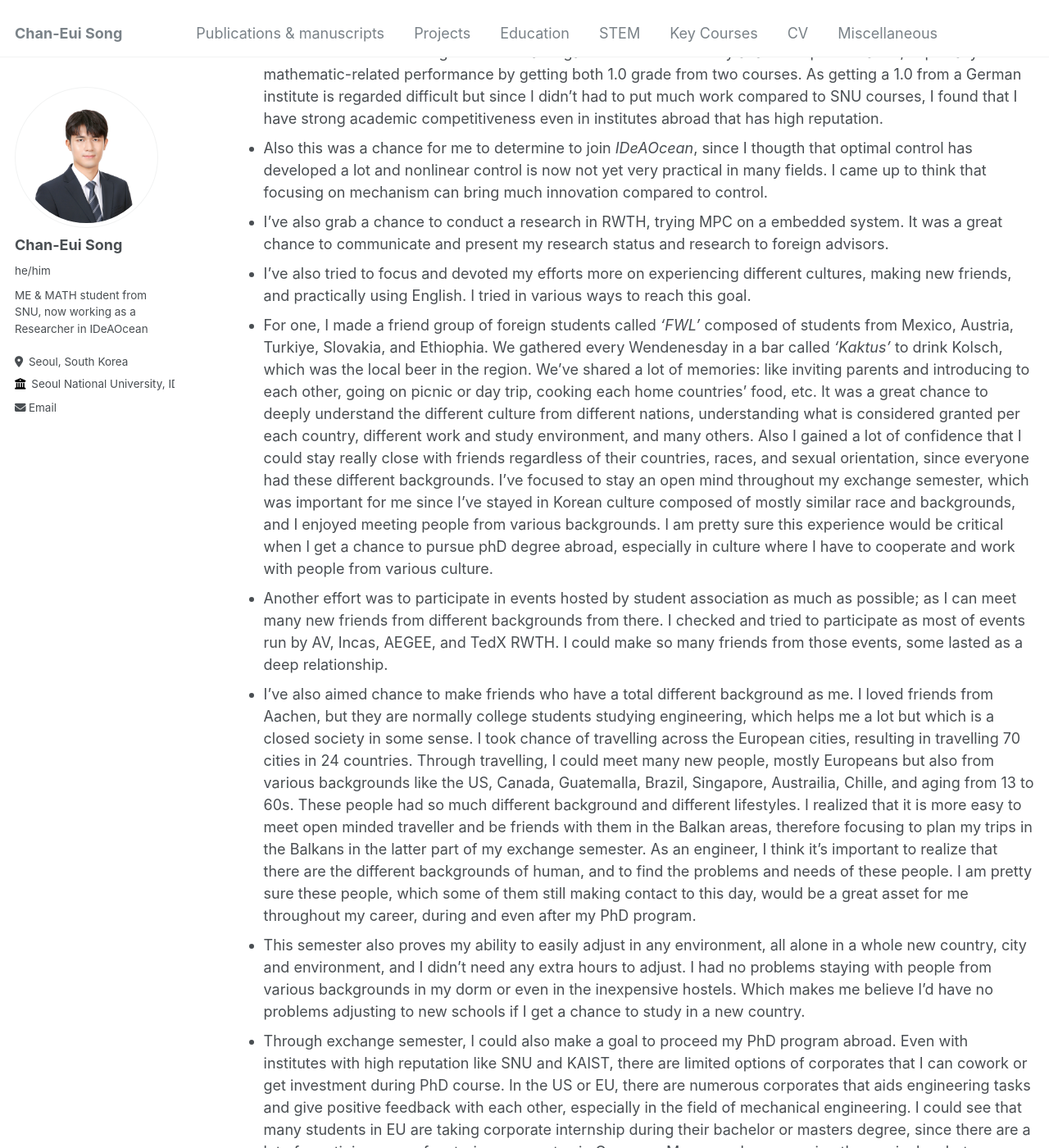
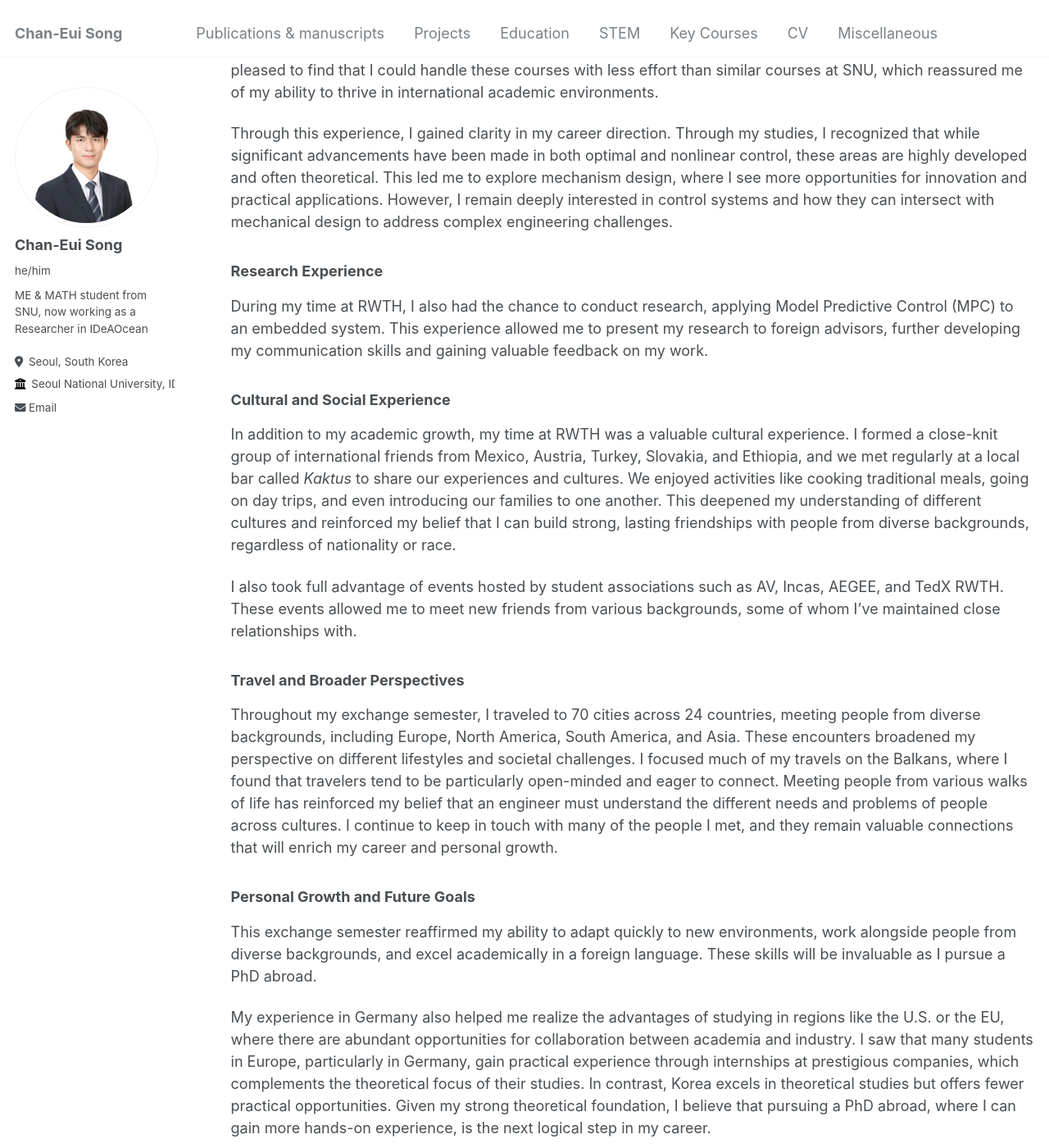
Before and after one commit to cksdml1014/chanisong, a Jekyll site: the page built from _pages/Miscellaneous.md, in a window 1280 px wide and 1400 px high, scrolled down 417 px. Shown: the whole window at 82% size. Built offline with Jekyll 4.4.1, drawn with Linux system fonts in a browser that asks for light colours; some of the changed text lies outside the part shown.

Commit message:
Update Miscellaneous.md

```diff
--- a/_pages/Miscellaneous.md
+++ b/_pages/Miscellaneous.md
@@ -4,21 +4,38 @@ title: "Miscellaneous"
 permalink: /miscellaneous/
 author_profile: true
 ---
+
 ## Exchange Semester at RWTH Aachen University
 
-- I had my exchange semester in RWTH Aachen University for Spring semester in 2023.
-- My exchange semester had great impact on my career, not only about the academic and research, but also about understanding different cultures, chances of living abroad, and making a great progress in using English.
-- I took 3 master courses in RWTH, about nonlinear control, model based estimation methods, and reinforcement learning and learning based control which I could take exams of only the first two courses due to different semester schedule between Germany and Korea.
-- I had no problem catching up with the courses, thereby getting confidence in studying engineering in a whole new environment with English. I could also gain confidence with my academic performance, especially mathematic-related performance by getting both 1.0 grade from two courses. As getting a 1.0 from a German institute is regarded difficult but since I didn't had to put much work compared to SNU courses, I found that I have strong academic competitiveness even in institutes abroad that has high reputation.
-- Also this was a chance for me to determine to join *IDeAOcean*, since I thougth that optimal control has developed a lot and nonlinear control is now not yet very practical in many fields. I came up to think that focusing on mechanism can bring much innovation compared to control.
-- I've also grab a chance to conduct a research in RWTH, trying MPC on a embedded system. It was a great chance to communicate and present my research status and research to foreign advisors.
-- I've also tried to focus and devoted my efforts more on experiencing different cultures, making new friends, and practically using English. I tried in various ways to reach this goal.
-- For one, I made a friend group of foreign students called *'FWL'* composed of students from Mexico, Austria, Turkiye, Slovakia, and Ethiophia. We gathered every Wendenesday in a bar called *'Kaktus'* to drink Kolsch, which was the local beer in the region. We've shared a lot of memories: like inviting parents and introducing to each other, going on picnic or day trip, cooking each home countries' food, etc. It was a great chance to deeply understand the different culture from different nations, understanding what is considered granted per each country, different work and study environment, and many others. Also I gained a lot of confidence that I could stay really close with friends regardless of their countries, races, and sexual orientation, since everyone had these different backgrounds. I've focused to stay an open mind throughout my exchange semester, which was important for me since I've stayed in Korean culture composed of mostly similar race and backgrounds, and I enjoyed meeting people from various backgrounds. I am pretty sure this experience would be critical when I get a chance to pursue phD degree abroad, especially in culture where I have to cooperate and work with people from various culture.
-- Another effort was to participate in events hosted by student association as much as possible; as I can meet many new friends from different backgrounds from there. I checked and tried to participate as most of events run by AV, Incas, AEGEE, and TedX RWTH. I could make so many friends from those events, some lasted as a deep relationship.
-- I've also aimed chance to make friends who have a total different background as me. I loved friends from Aachen, but they are normally college students studying engineering, which helps me a lot but which is a closed society in some sense. I took chance of travelling across the European cities, resulting in travelling 70 cities in 24 countries. Through travelling, I could meet many new people, mostly Europeans but also from various backgrounds like the US, Canada, Guatemalla, Brazil, Singapore, Austrailia, Chille, and aging from 13 to 60s. These people had so much different background and different lifestyles. I realized that it is more easy to meet open minded traveller and be friends with them in the Balkan areas, therefore focusing to plan my trips in the Balkans in the latter part of my exchange semester. As an engineer, I think it's important to realize that there are the different backgrounds of human, and to find the problems and needs of these people. I am pretty sure these people, which some of them still making contact to this day, would be a great asset for me throughout my career, during and even after my PhD program.
-- This semester also proves my ability to easily adjust in any environment, all alone in a whole new country, city and environment, and I didn't need any extra hours to adjust. I had no problems staying with people from various backgrounds in my dorm or even in the inexpensive hostels. Which makes me believe I'd have no problems adjusting to new schools if I get a chance to study in a new country.
-- Through exchange semester, I could also make a goal to proceed my PhD program abroad. Even with institutes with high reputation like SNU and KAIST, there are limited options of corporates that I can cowork or get investment during PhD course. In the US or EU, there are numerous corporates that aids engineering tasks and give positive feedback with each other, especially in the field of mechanical engineering. I could see that many students in EU are taking corporate internship during their bachelor or masters degree, since there are a lot of prestigious manufacuturing corporates in Germany. Moreover, by comparing the curriculum between Germany and Korea, I found that Korea has more strengths in theoritical studies but Germans have more strengths on practical solving problems and hands on work. Since I assessed my status with strong theoritical background, I thought that region that can provide more practical experience is needed in my career.
-- Grasping all these aspects in just a single semester of exchange student was actually tough. I made detailed record of this precious period of my life in a diary through instagram. In total it sums up to 510 posts which I feel very proud to write diary every single day through my 6 months of semester.
+In the Spring semester of 2023, I had the opportunity to study as an exchange student at RWTH Aachen University. This experience significantly impacted my career, not only in terms of academics and research but also by broadening my cultural understanding, improving my English proficiency, and giving me a taste of living abroad.
+
+### Academic Experience
+
+At RWTH Aachen, I took three master's-level courses: Nonlinear Control, Model-Based Estimation Methods, and Reinforcement Learning & Learning-Based Control. Due to differing academic schedules between Germany and Korea, I completed exams for the first two courses, achieving 1.0 in both. This boosted my confidence in my academic competitiveness, as earning such grades at a German institution is considered challenging. I was pleased to find that I could handle these courses with less effort than similar courses at SNU, which reassured me of my ability to thrive in international academic environments.
+
+Through this experience, I gained clarity in my career direction. Through my studies, I recognized that while significant advancements have been made in both optimal and nonlinear control, these areas are highly developed and often theoretical. This led me to explore mechanism design, where I see more opportunities for innovation and practical applications. However, I remain deeply interested in control systems and how they can intersect with mechanical design to address complex engineering challenges.
+
+### Research Experience
+
+During my time at RWTH, I also had the chance to conduct research, applying Model Predictive Control (MPC) to an embedded system. This experience allowed me to present my research to foreign advisors, further developing my communication skills and gaining valuable feedback on my work.
+
+### Cultural and Social Experience
+
+In addition to my academic growth, my time at RWTH was a valuable cultural experience. I formed a close-knit group of international friends from Mexico, Austria, Turkey, Slovakia, and Ethiopia, and we met regularly at a local bar called *Kaktus* to share our experiences and cultures. We enjoyed activities like cooking traditional meals, going on day trips, and even introducing our families to one another. This deepened my understanding of different cultures and reinforced my belief that I can build strong, lasting friendships with people from diverse backgrounds, regardless of nationality or race.
+
+I also took full advantage of events hosted by student associations such as AV, Incas, AEGEE, and TedX RWTH. These events allowed me to meet new friends from various backgrounds, some of whom I’ve maintained close relationships with.
+
+### Travel and Broader Perspectives
+
+Throughout my exchange semester, I traveled to 70 cities across 24 countries, meeting people from diverse backgrounds, including Europe, North America, South America, and Asia. These encounters broadened my perspective on different lifestyles and societal challenges. I focused much of my travels on the Balkans, where I found that travelers tend to be particularly open-minded and eager to connect. Meeting people from various walks of life has reinforced my belief that an engineer must understand the different needs and problems of people across cultures. I continue to keep in touch with many of the people I met, and they remain valuable connections that will enrich my career and personal growth.
+
+### Personal Growth and Future Goals
+
+This exchange semester reaffirmed my ability to adapt quickly to new environments, work alongside people from diverse backgrounds, and excel academically in a foreign language. These skills will be invaluable as I pursue a PhD abroad.
+
+My experience in Germany also helped me realize the advantages of studying in regions like the U.S. or the EU, where there are abundant opportunities for collaboration between academia and industry. I saw that many students in Europe, particularly in Germany, gain practical experience through internships at prestigious companies, which complements the theoretical focus of their studies. In contrast, Korea excels in theoretical studies but offers fewer practical opportunities. Given my strong theoretical foundation, I believe that pursuing a PhD abroad, where I can gain more hands-on experience, is the next logical step in my career.
+
+I documented my entire exchange experience in detail through Instagram, writing 510 daily posts over six months. This diary not only serves as a record of this pivotal time in my life but also as a source of reflection on how much I grew during this semester.
 
 
 ## ROKAF
```
